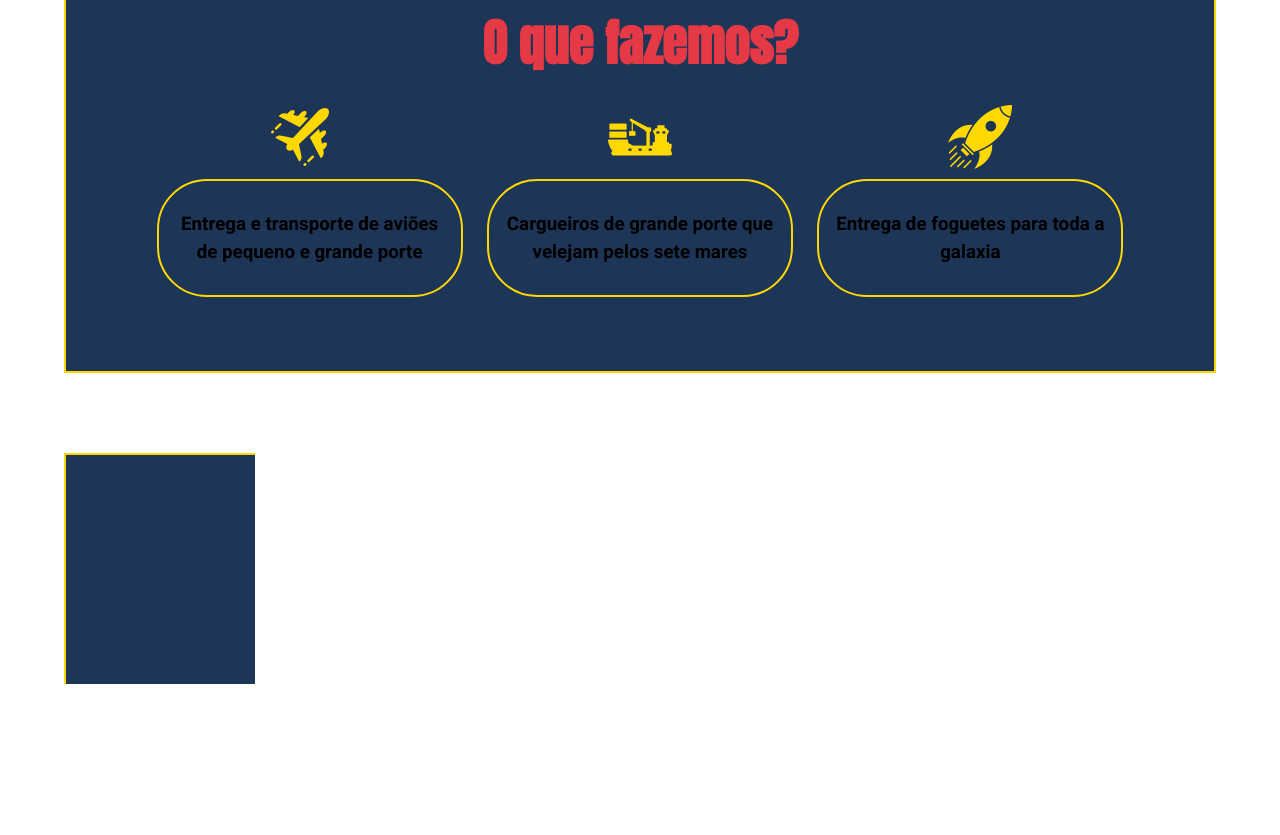
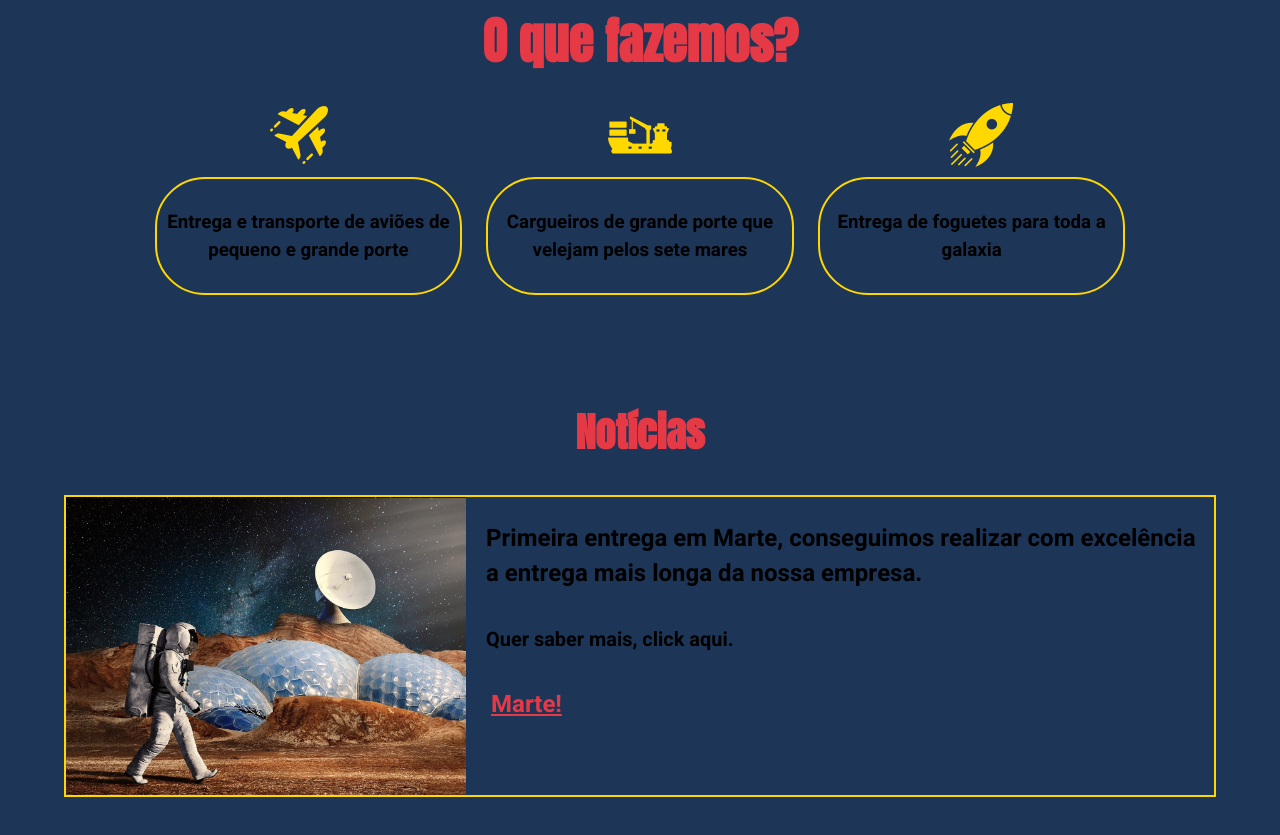
Before and after one commit to GumaFroids/SiteSamLog, a plain HTML site: page samlog/samlog/index.html in a window 1280 px wide. Shown: the part 841-1676 px from the top of the page. Drawn offline with Linux system fonts and the light colour scheme.

Commit message:
Noticias

```diff
--- a/samlog/CSS/estilo.css
+++ b/samlog/CSS/estilo.css
@@ -5,8 +5,9 @@
 }
 
 body{
+    background: #1d3557;
     /* background-image:url("../img/pexels-pixabay-70347.jpg"); */
-    background-image:url("../img/pexels-pixabay-327430.jpg");
+    /* background-image:url("../img/pexels-pixabay-327430.jpg"); */
     /* opacity: 0; */
     background-size:cover;
     /* height: 5px; */
@@ -124,7 +125,7 @@ section{
     padding: 5%;
     /* display: inline-block; */
     margin-top: 80px;
-    border: 2px solid gold;
+    /* border: 2px solid gold; */
     margin-left: 5%;
     margin-right: 5%;
     /* height: 400px; */
@@ -171,40 +172,78 @@ section h2{
     /* justify-content: space-around; */
 }
 
-article{
+/* article{ */
     /* background-image: linear-gradient(#1d3557, #e63946); */
-    background: #1d3557;
-    padding: 5%;
+    /* background: #1d3557; */
+    /* padding: 5%; */
     /* display: inline-block; */
-    margin-top: 80px;
-    border: 2px solid gold;
-    margin-left: 5%;
-    margin-right: 5%;
+    /* margin-top: 80px; */
+    /* border: 2px solid gold; */
+    /* margin-left: 5%; */
+    /* margin-right: 5%; */
     /* height: 400px; */
-    width: 90%;
-    height: 100%;
-    text-align: center;
-}
+    /* width: 90%; */
+    /* height: 100%; */
+    /* text-align: center; */
+/* } */
 
 .Nota{
+    /* margin-top: 500px; */
+    /* border: 2px solid gold; */
+    /* margin-left: 5%; */
+    /* margin-right: 5%; */
+    background: #1d3557;
+    text-align: center;
     cursor: context-menu;
-    height: 100px;
-    width: 100%;
+    /* /height: 100px; */
+    /* width: 100%; */
     font-size: 40px;
-    margin: 0;
+    /* margin:5px; */
     font-family: 'Anton', sans-serif;
     font-weight: bold;
     color: #e63946;
     /* color: #e63946; */
-
 }
 
-#marte{
+.marte{
+    /* background-image: linear-gradient(gold, #e63946, red); */
+    margin: 0;
     border: 2px solid gold;
+    margin-left: 5%;
+    margin-right: 5%;
+    /* background: #1d3557; */
+    overflow: auto;
+    /* border: 2px solid gold; */
     /* width: 405px; */
 }
 
-#marte img{
+.marte img{
     float: left;
     margin-right: 20px;
 }
+
+.marte a{
+    /* background: gold; */
+    color: #e63946;
+    /* border-radius: 20px; */
+    padding: 5px;
+}
+
+.marte a:hover{
+    color:black;
+    background-image: linear-gradient(gold, #e63946, red);
+    /* background: gold; */
+    border-radius: 20px;
+    padding: 5px;
+}
+
+.section{
+    height: 600px;
+    /* background:#1d3557; */
+}
+
+.SAM{
+    height: 100%;
+    /* background: #1d3557; */
+    /* opacity: 0.9; */
+}
--- a/samlog/samlog/index.html
+++ b/samlog/samlog/index.html
@@ -67,13 +67,21 @@
 
     <article>
         <h2 class="Nota">Notícias<h2>
-        <div class="marte">
-        <img src="../img/cosmonaut-4126820_1280.jpg" width="400">
-				<p>Primeira entrega em Marte, conseguimos realizar com excelência a entrega mais longa da nossa empresa.</p><p><h5>Quer saber mais, click aqui.</h5></p>
-        </div>
+            <div class="marte">
+            <img src="../img/cosmonaut-4126820_1280.jpg" width="400">
+			<p>Primeira entrega em Marte, conseguimos realizar com excelência a entrega mais longa da nossa empresa.</p><p><h5>Quer saber mais, click aqui.</h5></p>
+            <a href="#">Marte!</a>
+            </div>
 
     </article>
 
+    <section class="section">
+        <div class="SAM">
+        </div>
+
+    <footer>
+
+    </footer>
 
 
 
```
